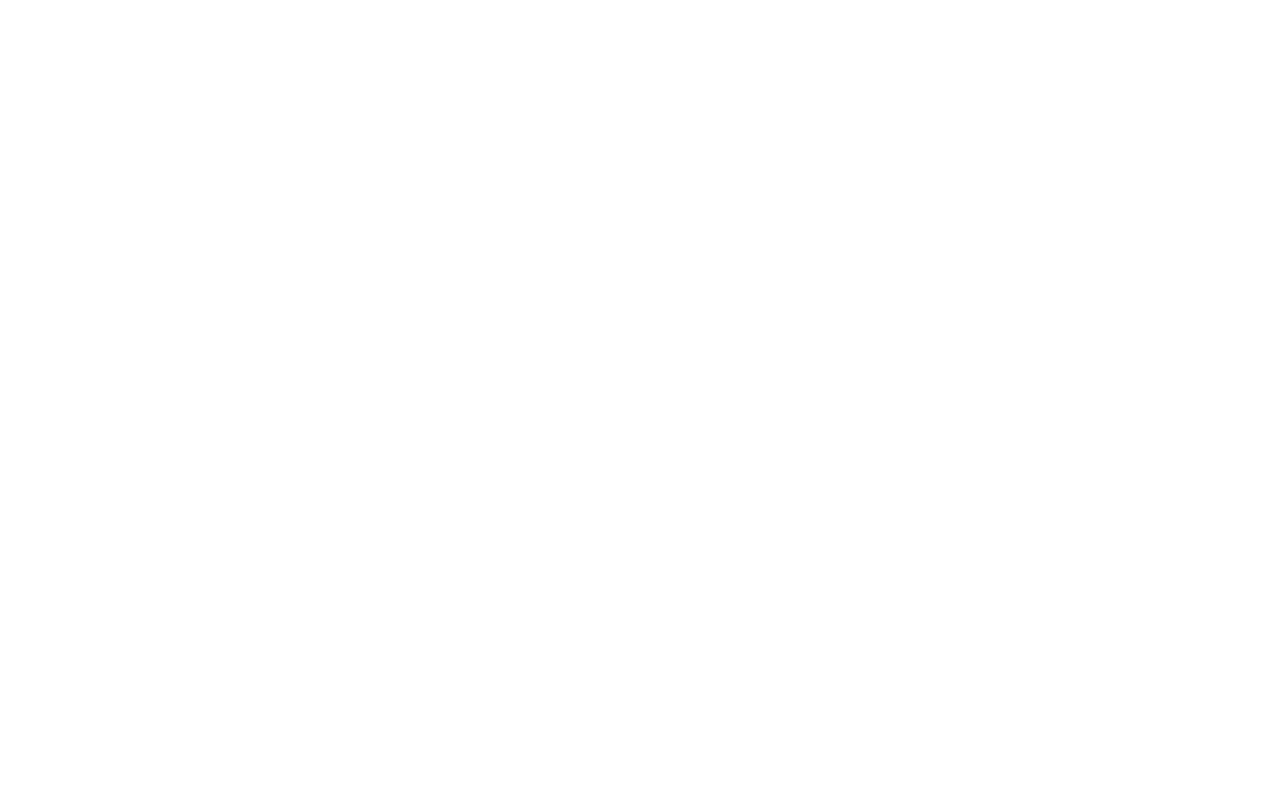
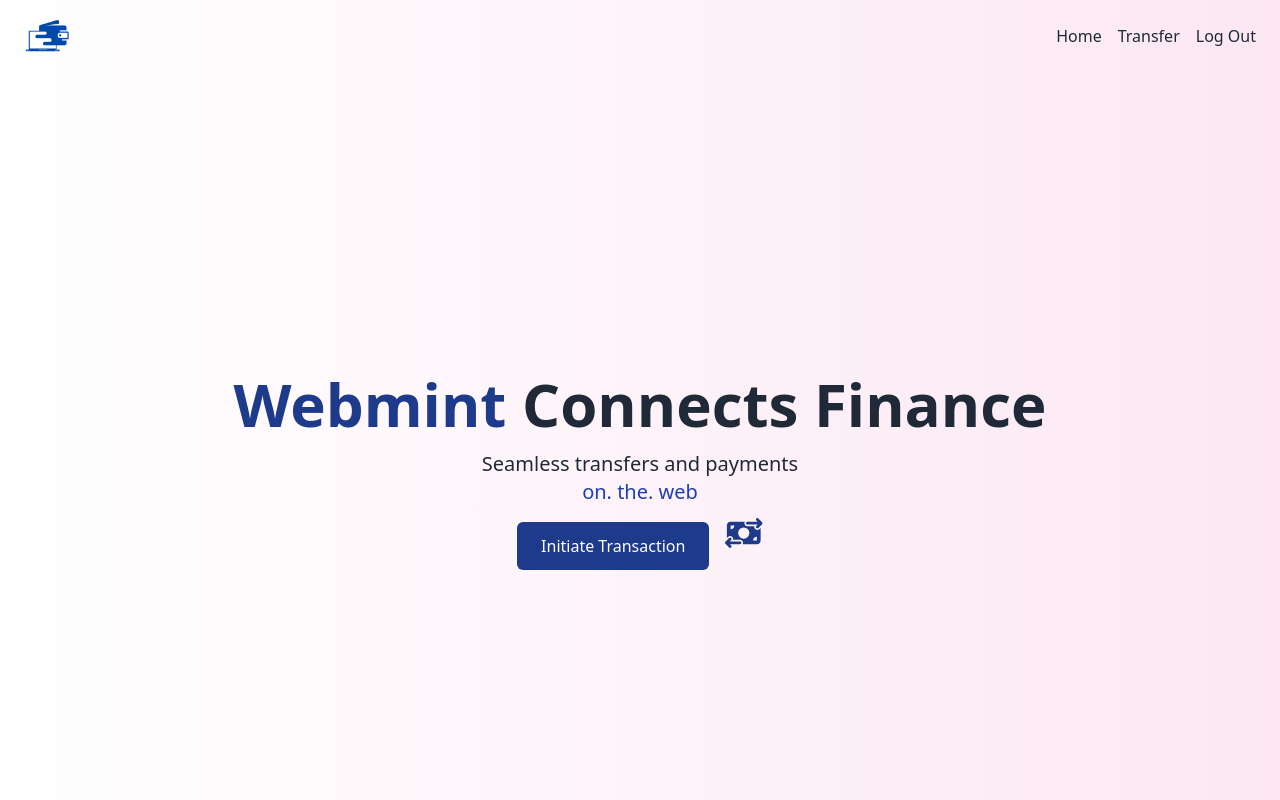
Before and after one commit to azmainm/Webmint, a Vue app: page /homeloggedin in a window 1280 px wide. Before the commit this address had no page. Shown: the top 800 px of the page. Built offline with nearby package versions, Linux system fonts and the light colour scheme.

Commit message:
landing page and navbar logged in and out states updated

```diff
--- a/src/components/LandingPage.vue
+++ b/src/components/LandingPage.vue
@@ -7,7 +7,7 @@
       <p class="mt-4 font-sans text-xl px-4 text-gray-800">Seamless transfers and payments</p>
       <p class="font-sans text-xl px-4 font-medium text-blue-800">on. the. web</p>
       <div>
-        <button @click="goToTransferPage" class="mt-4 mr-4 bg-blue-900 hover:bg-pink-700 text-white font-medium py-3 px-6 rounded-md shadow-gray-300">
+        <button @click="handleOpenLogin" class="mt-4 mr-4 bg-blue-900 hover:bg-pink-700 text-white font-medium py-3 px-6 rounded-md shadow-gray-300">
         Initiate Transaction
       </button>
       <span><font-awesome-icon icon="fa-solid fa-money-bill-transfer" class="text-3xl text-blue-900 mb-2 hover:text-pink-700" /></span>
@@ -42,7 +42,7 @@
 <script>
 import AOS from 'aos';
 import 'aos/dist/aos.css';
-import { useRouter } from 'vue-router';  // Import useRouter for navigation
+// import { useRouter } from 'vue-router';  // Import useRouter for navigation
 import { FontAwesomeIcon } from '@fortawesome/vue-fontawesome';
 import { library } from '@fortawesome/fontawesome-svg-core';
 import { faMoneyBillTransfer } from '@fortawesome/free-solid-svg-icons';
@@ -53,17 +53,22 @@
   components:{
     FontAwesomeIcon,
   },
-  setup() {
-    const router = useRouter();  // Set up router
+  methods:{
+    handleOpenLogin() {
+      this.$emit('open-login');  // Emit the open-login event
+    },
+  },
+  // setup() {
+  //   const router = useRouter();  // Set up router
 
-    const goToTransferPage = () => {
-      router.push({ name: 'TransferPage' });  // Navigate to TransferPage
-    };
+  //   const goToTransferPage = () => {
+  //     router.push({ name: 'TransferPage' });  // Navigate to TransferPage
+  //   };
 
-    return {
-      goToTransferPage
-    };
-  },
+  //   return {
+  //     goToTransferPage
+  //   };
+  // },
   mounted() {
     AOS.init();
   }
--- /dev/null
+++ b/src/components/LandingPage2.vue
@@ -0,0 +1,86 @@
+<!-- src/components/LandingPage2.vue -->
+<template>
+    <div class="overflow-x-hidden">
+      <!-- Section 1 -->
+      <section class="h-screen flex flex-col justify-center items-center text-center bg-gradient-to-r from-white to-pink-100 text-gray-800">
+        <h1 class="text-6xl font-bold px-3 float"><span class="text-blue-900">Webmint</span> Connects Finance</h1>
+        <p class="mt-4 font-sans text-xl px-4 text-gray-800">Seamless transfers and payments</p>
+        <p class="font-sans text-xl px-4 font-medium text-blue-800">on. the. web</p>
+        <div>
+          <button @click="goToTransferPage" class="mt-4 mr-4 bg-blue-900 hover:bg-pink-700 text-white font-medium py-3 px-6 rounded-md shadow-gray-300">
+          Initiate Transaction
+        </button>
+        <span><font-awesome-icon icon="fa-solid fa-money-bill-transfer" class="text-3xl text-blue-900 mb-2 hover:text-pink-700" /></span>
+        </div>
+
+      </section>
+
+      <!-- Section 2 -->
+      <section class="flex flex-col sm:flex-row items-center justify-between py-16 bg-gradient-to-r from-white to-pink-100 text-gray-800">
+        <div class="w-full sm:w-1/2 text-left ml-14">
+          <h2 class="text-4xl font-bold text-blue-800" data-aos="fade-right">Fast Transfers & Effortless Payments</h2>
+          <p class="mt-4 pr-8">Sit back and relax—send money and pay bills in seconds, all from the comfort of your couch. Enjoy a seamless experience that makes managing your finances a breeze!</p>
+        </div>
+        <div class="w-full sm:w-3/4 text-right">
+          <img src="@/assets/landing1.png" alt="Landing Image" class="w-full sm:w-3/4 object-cover" data-aos="fade-left"/>
+        </div>
+      </section>
+
+      <!-- Section 3 -->
+      <section class="flex flex-col sm:flex-row items-center justify-between py-16 bg-gradient-to-r from-white to-pink-100 text-gray-800">
+        <div class="w-full sm:w-3/4">
+          <img src="@/assets/landing2.png" alt="Landing Image" class="w-full sm:w-3/4 object-cover" data-aos="fade-right"/>
+        </div>
+        <div class="w-full sm:w-1/2 ml-14">
+          <h2 class="text-4xl font-bold text-blue-800" data-aos="fade-right">Gain Insight into Your Finances</h2>
+          <p class="mt-4 pr-8">Stay on top of your spending with real-time transaction tracking, detailed financial management charts, and analytics. Optimize your budget and make informed decisions for a secure financial future.</p>
+        </div>
+      </section>
+    </div>
+  </template>
+
+  <script>
+  import AOS from 'aos';
+  import 'aos/dist/aos.css';
+  import { useRouter } from 'vue-router';  // Import useRouter for navigation
+  import { FontAwesomeIcon } from '@fortawesome/vue-fontawesome';
+  import { library } from '@fortawesome/fontawesome-svg-core';
+  import { faMoneyBillTransfer } from '@fortawesome/free-solid-svg-icons';
+
+  library.add(faMoneyBillTransfer);
+
+  export default {
+    components:{
+      FontAwesomeIcon,
+    },
+    setup() {
+      const router = useRouter();  // Set up router
+
+      const goToTransferPage = () => {
+        router.push({ name: 'TransferPage' });  // Navigate to TransferPage
+      };
+
+      return {
+        goToTransferPage
+      };
+    },
+    mounted() {
+      AOS.init();
+    }
+  };
+  </script>
+
+  <style>
+  @keyframes float {
+    0%, 100% {
+      transform: translateY(0);
+    }
+    50% {
+      transform: translateY(-10px); /* Adjust the value to control the floating height */
+    }
+  }
+
+  .float {
+    animation: float 3s ease-in-out infinite; /* Adjust duration as needed */
+  }
+  </style>
--- a/src/components/NavbarLoggedIn.vue
+++ b/src/components/NavbarLoggedIn.vue
@@ -3,7 +3,7 @@
   <nav class="w-full flex justify-between items-center px-6 py-4 bg-gradient-to-r from-white to-pink-100 text-gray-800">
     <img src="@/assets/logo.png" alt="Logo" class="h-10" />
     <div class="flex space-x-4">
-      <router-link to="/" class="hover:text-blue-700 hover:line-through cursor-pointer text-gray-800 font-medium">Home</router-link>
+      <router-link to="/homeloggedin" class="hover:text-blue-700 hover:line-through cursor-pointer text-gray-800 font-medium">Home</router-link>
       <router-link to="/transferpage" class="hover:text-blue-700 hover:line-through cursor-pointer text-gray-800 font-medium">Transfer</router-link>
       <button @click="logOut" class="hover:text-blue-700 hover:line-through cursor-pointer text-gray-800 font-medium">Log Out</button>
     </div>
--- a/src/router/index.js
+++ b/src/router/index.js
@@ -1,5 +1,6 @@
 import { createRouter, createWebHistory } from 'vue-router'
 import HomePage from '../views/HomePage.vue'
+import HomeLoggedPage from '../views/HomeLoggedPage.vue'
 import TransferPage from '../views/TransferPage.vue'
 
 
@@ -8,6 +9,11 @@
       path: '/',
       name: 'HomePage',
       component: HomePage
+    },
+    {
+      path: '/homeloggedin',
+      name: 'HomeLoggedPage',
+      component: HomeLoggedPage
     },
     {
         path: '/transferpage',
--- /dev/null
+++ b/src/views/HomeLoggedPage.vue
@@ -0,0 +1,25 @@
+<!-- views/HomeLoggedPage.vue -->
+<template>
+    <NavbarLoggedIn/>
+
+    <div class="w-full">
+      <LandingPage2 />
+      <FooterComp />
+    </div>
+  </template>
+
+  <script>
+  import NavbarLoggedIn from '../components/NavbarLoggedIn.vue';
+  import LandingPage2 from "@/components/LandingPage2.vue";
+  import FooterComp from "@/components/FooterComp.vue";
+
+
+  export default {
+    components: {
+      NavbarLoggedIn,
+      LandingPage2,
+      FooterComp,
+    },
+
+  };
+  </script>
--- a/src/views/HomePage.vue
+++ b/src/views/HomePage.vue
@@ -18,7 +18,7 @@
     />
 
   <div class="w-full">
-    <LandingPage />
+    <LandingPage @open-login="showLoginModal"/>
     <FooterComp />
   </div>
 </template>
--- a/src/views/TransferPage.vue
+++ b/src/views/TransferPage.vue
@@ -8,7 +8,7 @@
         <div class="balance-card shadow-md bg-gradient-to-r from-gray-800 to-blue-800 w-full max-w-sm text-center p-6 rounded-md mb-20">
           <h3 class="text-2xl font-light mb-1 text-gray-200">{{ userName }}</h3>
           <h2 class="text-3xl font-medium text-gray-200">
-            <span class="font-semibold">Balance: </span>৳ {{ balance }}
+            <span class="font-semibold">Balance: </span>৳ {{ balance }} <span><font-awesome-icon icon="fa-solid fa-eye" class="text-2xl text-gray-200 hover:text-gray-400" /><font-awesome-icon icon="fa-solid fa-eye-slash" class="text-2xl text-gray-200 hover:text-gray-400 " /></span>
           </h2>
         </div>
 
@@ -66,7 +66,7 @@
 
 import { FontAwesomeIcon } from '@fortawesome/vue-fontawesome';
 import { library } from '@fortawesome/fontawesome-svg-core';
-import { faMoneyBillTransfer, faCartShopping, faPlus } from '@fortawesome/free-solid-svg-icons';
+import { faMoneyBillTransfer, faCartShopping, faPlus, faEye, faEyeSlash } from '@fortawesome/free-solid-svg-icons';
 import NavbarLoggedIn from '../components/NavbarLoggedIn.vue';
 import SpendingChart from '../components/SpendingChart.vue';
 import AddMoneyChart from '../components/AddMoneyChart.vue';
@@ -76,7 +76,7 @@
 import MerchantPayModal from '../components/MerchantPayModal.vue';
 
 
-library.add(faMoneyBillTransfer, faCartShopping, faPlus);
+library.add(faMoneyBillTransfer, faCartShopping, faPlus, faEye, faEyeSlash);
 
 export default {
   components: {
```
